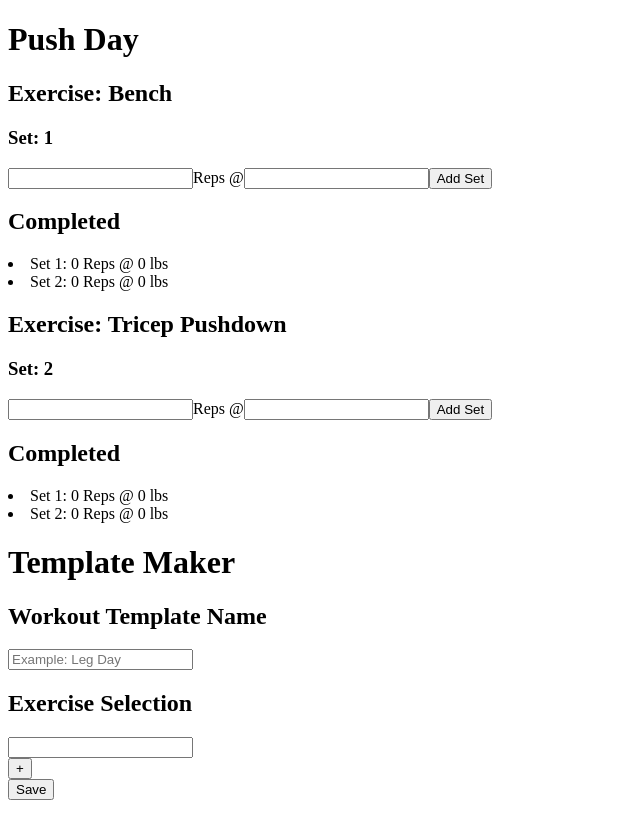
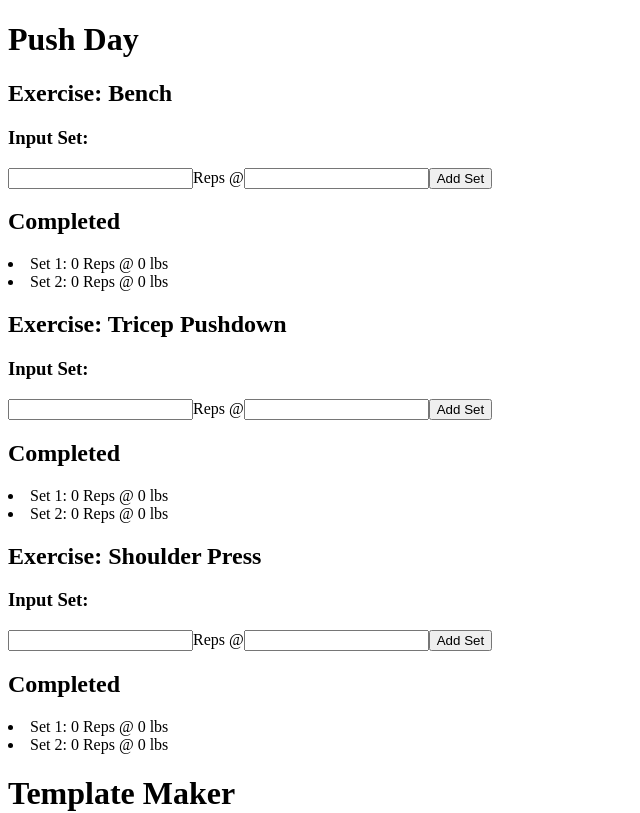
Before and after one commit to kiusthugs/LiftingWithReact, a React (Create React App) app: page / in a window 1280 px wide. Shown: the top 813 px of the page, without its empty margins (0-640 px from the left). Built offline with nearby package versions, Linux system fonts and the light colour scheme.

Commit message:
fixed DisplayExercise.js loop

```diff
--- a/src/App.js
+++ b/src/App.js
@@ -44,7 +44,25 @@ function App() {
         weight: 0
       }
       ],
-    }]
+    },
+    {
+      id: uuidv4(),
+      name: "Shoulder Press",
+      logged: [{
+        id: uuidv4(),
+        set: 1,
+        reps: 0,
+        weight: 0
+      },
+      {
+        id: uuidv4(),
+        set: 2,
+        reps: 0,
+        weight: 0
+      }
+      ],
+    }
+  ]
   }]
 
   const [completed, setCompleted] = useState(createdWorkouts)
@@ -52,18 +70,14 @@ function App() {
   const exerciseContextValue = {
     handleAddSet,
     handleTemplate
-    // setTemplateState,
-    // templateState
   }
 
   function handleTemplate(arr, tempName) {
-    console.log(createdWorkouts)
     const newTemplateObj = [{
       id: uuidv4(),
       templateName: tempName,
       exercise: [...arr]
     }]
-    console.log(newTemplateObj)
     setCompleted(newTemplateObj)
   }
 
--- a/src/DisplayExercise.js
+++ b/src/DisplayExercise.js
@@ -4,20 +4,42 @@ import InputLifts from "./InputLifts";
 
 export default function DisplayExercise({ workouts, handleReps, handleWeight }) {
   const currentExercise = workouts[0].exercise;
-  console.log(workouts)
-  return (
-    <>
-      {currentExercise.map((el, i) => {
-        return (
-          <div key={el.logged[i].id}>
-            <h2>Exercise: {el.name}</h2>
-            <h3>Set: {el.logged[i].set}</h3>
-            <InputLifts selected={el} handleReps={handleReps} handleWeight={handleWeight}/>
-            <h2>Completed</h2>
-            <CompletedLifts selected={el}/>
-          </div>
-        );
-      })}
-    </>
-  );
+  console.log(currentExercise)
+
+  const getExerciseContent = currentExercise => {
+    let content = [];
+    for (let i = 0; i < currentExercise.length; i++) {
+      for (let j = 0; j < currentExercise[i].logged.length; j++) {
+        content.push(<div key={currentExercise[i].logged[j].id}>
+          <h2>Exercise: {currentExercise[i].name}</h2>
+          <h3>Input Set:</h3>
+          <InputLifts selected={currentExercise[i]} handleReps={handleReps} handleWeight={handleWeight}/>
+          <h2>Completed</h2>
+          <CompletedLifts selected={currentExercise[i]}/>
+          </div>)
+          j = currentExercise[i].logged.length
+      }
+    }
+    return content;
+  };
+
+  return(<>{getExerciseContent(currentExercise)}</>)
+
+  // return <ul>{getAnimalsContent(animals)}</ul>;
+  // return (
+  //   <>
+  //     {currentExercise.map((el, i) => {
+  //       return (
+  //         <div key={el.logged[i].id}>
+  //           <h2>Exercise: {el.name}</h2>
+  //           <h3>Set: {el.logged[i].set}</h3>
+  //           {/* change to Input Set: */}
+  //           <InputLifts selected={el} handleReps={handleReps} handleWeight={handleWeight}/>
+  //           <h2>Completed</h2>
+  //           <CompletedLifts selected={el}/>
+  //         </div>
+  //       )
+  //     })}
+  //   </>
+  // );
 }
```
